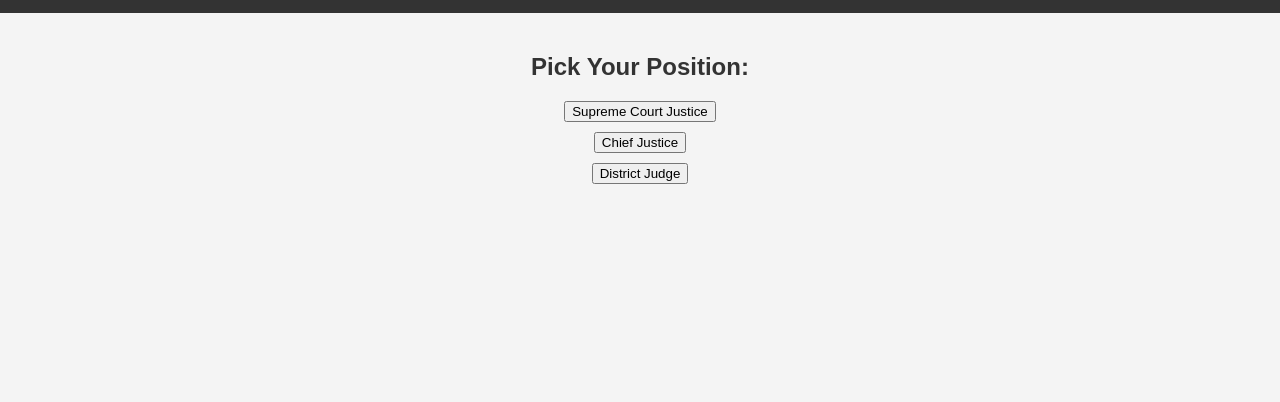
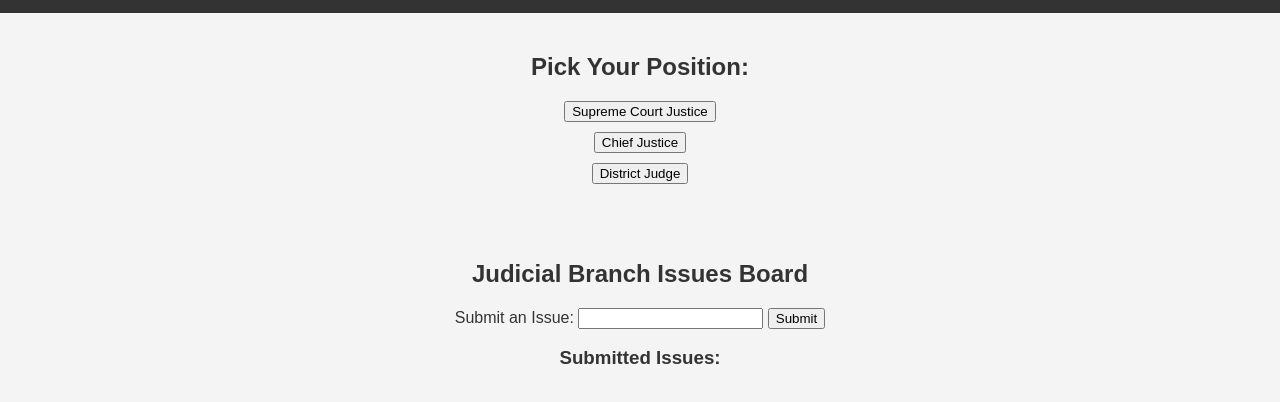
Before and after one commit to XerScarlet/government-positions, a plain HTML site: page judicial.html in a window 1280 px wide. Shown: the part 74-476 px from the top of the page. Drawn offline with Linux system fonts and the light colour scheme.

Commit message:
Update judicial.html

```diff
--- a/judicial.html
+++ b/judicial.html
@@ -26,6 +26,18 @@
         </ul>
         <p id="result"></p>
     </section>
+
+    <section>
+        <h2>Judicial Branch Issues Board</h2>
+        <form id="issueForm" onsubmit="addIssue(event, 'judicial')">
+            <label for="issue">Submit an Issue:</label>
+            <input type="text" id="issue" required>
+            <button type="submit">Submit</button>
+        </form>
+        <h3>Submitted Issues:</h3>
+        <ul id="issuesList"></ul>
+    </section>
+
     <script src="script.js"></script>
 </body>
 </html>
```
